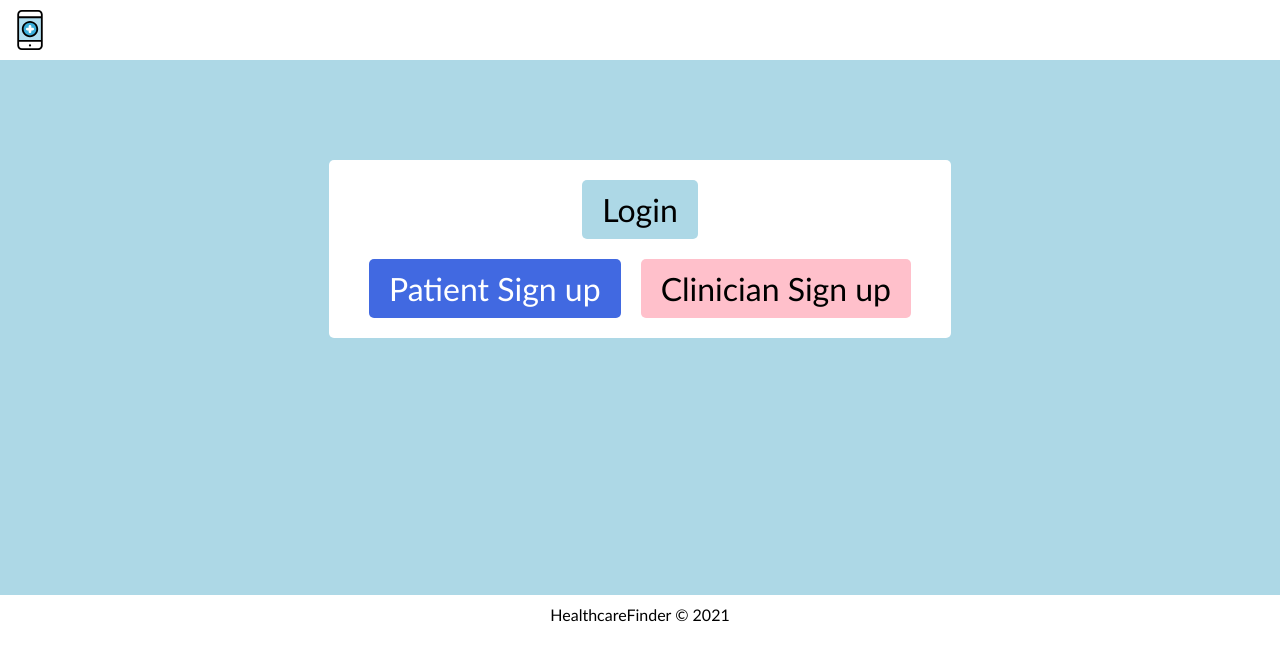
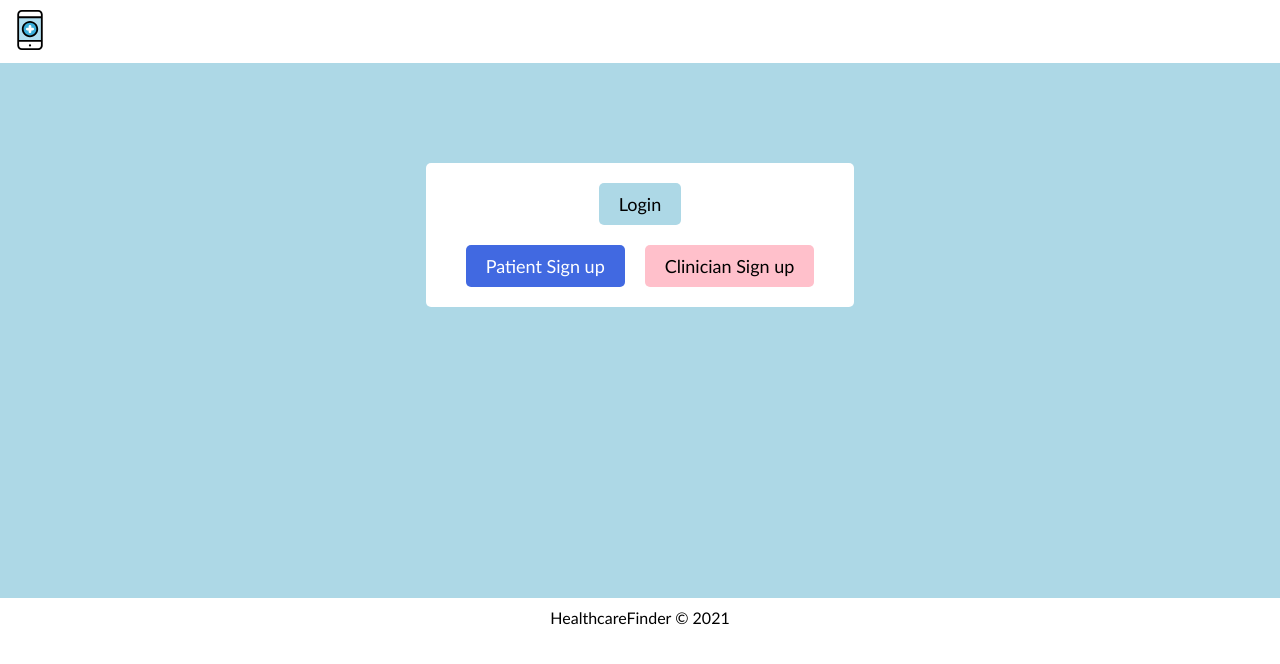
Before and after one commit to phides-code/clinicfinder, a React (Create React App) app in the folder frontend/: page / in a window 1280 px wide. Shown: the top 664 px of the page. Built offline with nearby package versions, Linux system fonts and the light colour scheme; a web font is replaced by a local one.

Commit message:
added new message notification, other tweaks

```diff
--- a/frontend/src/components/ClinicDetail.js
+++ b/frontend/src/components/ClinicDetail.js
@@ -53,7 +53,7 @@ const ClinicDetail = () => {
             {/* <StyledLink to="/findaprovider">{`< go back`}</StyledLink> */}
             <BackButton onClick={() => {history.goBack();}}>Back</BackButton>
 
-            <h1>{clinic.name}</h1>
+            <h3>{clinic.name}</h3>
 
             {
               clinic.location.display_address.map((addressLine, i) => {
@@ -139,7 +139,7 @@ const ClinicInfo = styled.div`
 const Wrapper = styled.div`
   padding: 5px;
   border-radius: 10px;
-  margin: 50px 50px;
+  margin: 10px 10px;
   background-color: white;
 `;
 
--- a/frontend/src/components/Documents.js
+++ b/frontend/src/components/Documents.js
@@ -71,6 +71,8 @@ const Documents = () => {
               }
               {
                 documents.map(document => {
+                  if (document.patientId === currentUser._id
+                    || document.clinicId === currentUser.clinicId) {
                       return(
                         <div key={document._id}>
                           <hr/>
@@ -87,6 +89,7 @@ const Documents = () => {
                           </StyledLink>
                         </div>
                       )
+                    }
                 })
               }
             </DocumentList> :
--- a/frontend/src/components/FindAProvider.js
+++ b/frontend/src/components/FindAProvider.js
@@ -63,8 +63,9 @@ const FindAProvider = () => {
     categories ?
       <Wrapper>
         <SelectClinic>
+          <div>Select a category of healthcare:</div>
           <select onChange={getProviders}>
-            <option>Select a category of healthcare:</option>
+            {/* <option>Select a category of healthcare:</option> */}
             {
               categories.map(category => {
                 return (<option value={category.alias} key={category.alias}>{category.title}</option>);
--- a/frontend/src/components/Header.js
+++ b/frontend/src/components/Header.js
@@ -4,6 +4,7 @@ import { Link } from "react-router-dom";
 import { UserContext } from "./UserContext";
 import { useHistory } from "react-router";
 import appIcon from "../assets/app.svg";
+import msgIcon from "../assets/mail.svg";
 
 const Header = () => {
   const history = useHistory();
@@ -12,25 +13,71 @@ const Header = () => {
     setCurrentUser,
   } = useContext(UserContext);
 
+  const [newMessages, setNewMessages] = useState(false);
+
+  useEffect(() => {
+    //
+    const interval = setInterval(() => {
+      //check for new messages
+      if (currentUser) {
+        (async () => {
+          // if this is a patient, get messages for this patient ID
+          // if this is a clinician, get messages for this clinic's ID
+          try {
+            let viewerId;
+            if (currentUser.userType === "patient") {
+              viewerId = currentUser._id;
+            } else {
+              viewerId = currentUser.clinicId;
+            }
+            console.log(`checking for new messages for recipient ${viewerId}`);
+            const res = await fetch(`/api/getmessages`, {
+              method: "POST",
+              headers: { "Content-Type": "application/json" },
+              body: JSON.stringify({queryParams: {
+                recipientId: viewerId, read: false
+              }})
+            });
+            const data = await res.json();
+
+            if (data.status === 200) {
+              if (data.messages.length > 0) {
+                console.log(`found unread message`);
+                setNewMessages(true);
+              } else {
+                console.log("no unread messages found");
+                setNewMessages(false);
+              }
+            } else {
+              console.log("no unread messages found");
+            }
+          } catch (err) {
+            console.log(`caught error chekcing for messages`);
+            console.log(err);
+          }
+        })();
+      }
+    }, 15000);
+    return () => clearInterval(interval);
+  }, []);
+
   return (
     <Wrapper>
-      <HeaderSection>
-        <HomeLink to="/">
+      <LeftHeaderSection>
+        <StyledLink to="/">
           <MainIcon src={appIcon} alt="healthcarefinder icon" title="Home" />
-        </HomeLink>
-      </HeaderSection>
+        </StyledLink>
+        {
+            currentUser &&
+            <StyledLink to="/messages">
+              <MessageIcon src={msgIcon} alt="messages icon" title="Messages" />
+              {newMessages && <NewMessage>*</NewMessage>}
+            </StyledLink>
+          }
+      </LeftHeaderSection>
         {
           currentUser &&
             <>
-              {/* {
-                currentUser.userType === "patient" ?
-                <HeaderSection>
-                  <Link to="/findaprovider">Find a healthcare provider</Link>
-                </HeaderSection> :
-                <HeaderSection>
-                  My Clinic: <Link to={`/clinicdetail/${currentUser.clinicId}`}>{currentUser.clinicName}</Link>
-                </HeaderSection>
-              } */}
               <RightHeaderSection>
                 <div>
                   Welcome, {` `}
@@ -51,14 +98,6 @@ const Header = () => {
 
               </RightHeaderSection>
             </>
-            // :
-            // <>
-            //   <RightHeaderSection>
-            //     <div><Link to="/login">Log in</Link></div>
-            //     <div><Link to="/signup">Sign up as a Patient</Link></div>
-            //     <div><Link to="/cliniciansignup">Sign up as a Clinician</Link></div>
-            //   </RightHeaderSection>
-            // </>
         }
     </Wrapper>
   );
@@ -91,23 +130,33 @@ const ProfileLink = styled(Link)`
   }
 `;
 
-const MainIcon = styled.img`
-  /* margin-left: 5px; */
+const MessageIcon = styled.img`
   margin: 10px;
+  margin-right: 0px;
   height: 40px;
-  display: flex;
-	flex-direction: row;
-	flex-wrap: nowrap;
-	justify-content: space-between;
-	align-items: center;
-	align-content: center;
   transition: transform .2s;
   &:hover {
       transform: scale(1.1);
     }
 `;
 
-const HomeLink = styled(Link)`
+const MainIcon = styled.img`
+  /* margin-left: 5px; */
+  margin: 10px;
+  height: 40px;
+  /* display: flex;
+	flex-direction: row;
+	flex-wrap: nowrap;
+	justify-content: space-between;
+	align-items: center;
+	align-content: center; */
+  transition: transform .2s;
+  &:hover {
+      transform: scale(1.1);
+    }
+`;
+
+const StyledLink = styled(Link)`
   text-decoration: none;
   /* font-size: 60px; */
   color: red;
@@ -116,6 +165,15 @@ const HomeLink = styled(Link)`
 const HeaderSection = styled.div`
   /* padding-top: 1%;
   padding-bottom: 2%; */
+`;
+
+const LeftHeaderSection = styled.div`
+  display: flex;
+	flex-direction: row;
+	flex-wrap: nowrap;
+	justify-content: flex-start;
+	align-items: center;
+	align-content: stretch;
 `;
 
 const RightHeaderSection = styled.div`
@@ -139,4 +197,9 @@ const Wrapper = styled.div`
 	align-content: center;
 `;
 
+const NewMessage = styled.span`
+  color: red;
+  font-size: xx-large;
+`;
+
 export default Header;
--- a/frontend/src/components/Home.js
+++ b/frontend/src/components/Home.js
@@ -166,7 +166,7 @@ const MainGrid = styled.div`
 `;
 
 const PatientSignupButton = styled.button`
-  font-size: xx-large;
+  font-size: large;
   padding: 10px 20px;
   border: none;
   border-radius: 5px;
@@ -179,7 +179,7 @@ const PatientSignupButton = styled.button`
 `;
 
 const ClinicianSignupButton = styled.button`
-  font-size: xx-large;
+  font-size: large;
   padding: 10px 20px;
   border-radius: 5px;
   border: none;
@@ -190,7 +190,7 @@ const ClinicianSignupButton = styled.button`
 `;
 
 const LoginButton = styled.button`
-  font-size: xx-large;
+  font-size: large;
   padding: 10px 20px;
   border-radius: 5px;
   border: none;
--- a/frontend/src/components/Messages.js
+++ b/frontend/src/components/Messages.js
@@ -75,12 +75,11 @@ const Messages = () => {
                     || message.recipientId === currentUser.clinicId) {
                     return(
                       <div key={message._id}>
-                        <hr/> {message.read === false && <>NEW</>}
+                        <hr/> {message.read === false && <NewMessageFlag>NEW</NewMessageFlag>}
                         <StyledLink to={`/viewmessage/${message._id}`}>
-                          <div><strong>From: </strong>{message.senderName}{` - `}{message.type}</div>
+                          <div><strong>From: </strong>{message.senderName}</div>
                           <div><strong>Date: </strong>{moment(message.timestamp).format('MMMM Do YYYY, hh:mm:ss a')}</div>
-                          <div><strong>Message type: </strong> {message.type}</div>
-                          <div><strong>Status: </strong> {message.status}</div>
+                          {/* <div><strong>Status: </strong> {message.status}</div> */}
                         </StyledLink>
                       </div>
                     )
@@ -110,8 +109,8 @@ const Messages = () => {
                         <StyledLink to={`/viewmessage/${message._id}`}>
                           <div><strong>To: </strong>{message.recipientName}</div>
                           <div><strong>Date: </strong>{moment(message.timestamp).format('MMMM Do YYYY, hh:mm:ss a')}</div>
-                          <div><strong>Message type: </strong> {message.type}</div>
-                          <div><strong>Status: </strong> {message.status}</div>
+                          {/* <div><strong>Message type: </strong> {message.type}</div>
+                          <div><strong>Status: </strong> {message.status}</div> */}
                         </StyledLink>
                       </div>
                     )
@@ -149,4 +148,8 @@ const MessageList = styled.div`
 	flex-direction: column-reverse;
 `;
 
+const NewMessageFlag = styled.span`
+  color: red;
+`;
+
 export default Messages;
--- a/frontend/src/components/RequestAppointment.js
+++ b/frontend/src/components/RequestAppointment.js
@@ -55,9 +55,9 @@ const RequestAppointment = ({clinic}) => {
 
   return (
     <div>
-      <h1>
+      <h3>
         Request an Appointment with {clinic.name}:
-      </h1>
+      </h3>
 
       <div>Your Name: {currentUser.name}</div>
         <div>Email: {currentUser.email}</div>
--- a/frontend/src/components/Welcome.js
+++ b/frontend/src/components/Welcome.js
@@ -22,7 +22,7 @@ const Welcome = () => {
   return (
     currentUser &&
     <div>
-      <div><h1>Welcome to the Healthcare-App, {
+      <div><h1>Welcome to the Healthcare-Finder, {
         currentUser.name.substr(0,currentUser.name.indexOf(' '))
       }!</h1></div>
       <div>Your {currentUser.userType} ID is: <h2>{currentUser._id}</h2></div>
```
Also changed, not shown: 2 other files (tests, documents, lock files or other folders). Lines whose indentation alone changed are shown as unchanged.
